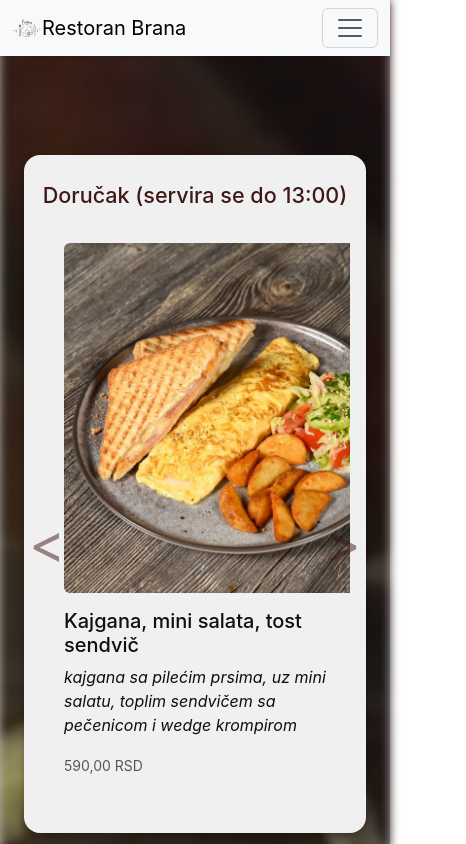
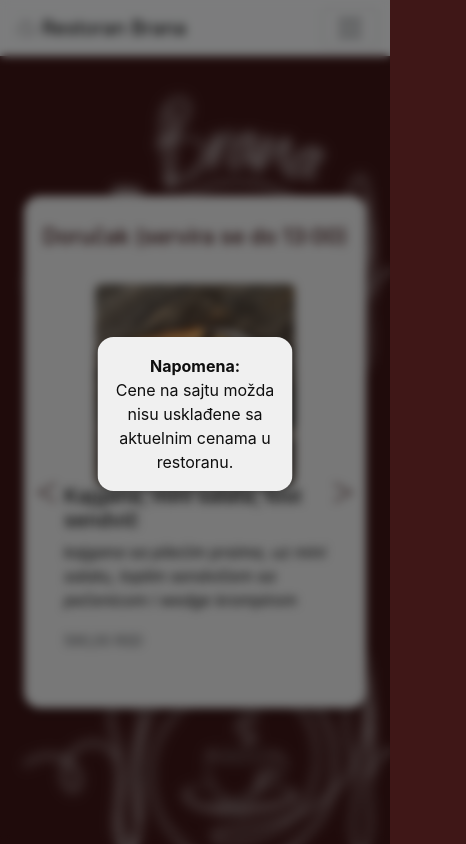
Before and after one commit to crni99/restoran-brana, a React (Create React App) app: page /menu in a window 390 px wide. Shown: the top 844 px of the page, 466 px wide, since content can reach past the window. Built offline with nearby package versions, Linux system fonts and the light colour scheme.

Commit message:
new image background, more responsivness added

```diff
--- a/src/components/common/MenuSection2.jsx
+++ b/src/components/common/MenuSection2.jsx
@@ -1,7 +1,9 @@
 import React from 'react';
 
 const MenuSection2 = ({ title, items, sectionId }) => {
+
     return (
+        <div className='min-vh-90 d-flex justify-content-center align-items-center' data-aos='fade-up' data-aos-duration="2000">
             <div className="row-wrapper w-100">
                 <span>
                     <p className="fs-4 menu-title text-center">{title}</p>
@@ -52,6 +54,7 @@ const MenuSection2 = ({ title, items, sectionId }) => {
                     </button>
                 </div>
             </div>
+        </div >
     );
 };
 
--- a/src/index.css
+++ b/src/index.css
@@ -4,6 +4,41 @@
   --bs-primary: #950606 !important;
   --dark-red: #3F1717;
   --orange: #fb4405;
+}
+
+.custom-button {
+  color: var(--white);
+  background-color: var(--dark-red);
+}
+
+.custom-button:hover {
+  color: var(--dark-red);
+  background-color: var(--white);
+}
+
+.alert-overlay {
+  position: fixed;
+  top: 0;
+  left: 0;
+  width: 100%;
+  height: 100%;
+  background-color: rgba(0, 0, 0, 0.5);
+  backdrop-filter: blur(5px);
+  z-index: 1040;
+}
+
+.alert-center {
+  position: fixed;
+  top: 50%;
+  left: 50%;
+  transform: translate(-50%, -50%);
+  z-index: 1050;
+}
+
+.alert {
+  padding: 1rem;
+  font-size: 1rem;
+  text-align: center;
 }
 
 body {
@@ -14,7 +49,25 @@ body {
   -webkit-font-smoothing: antialiased;
   -moz-osx-font-smoothing: grayscale;
   position: relative;
+  background-color: var(--dark-red);
 }
+
+/*
+body::before {
+  content: "";
+  position: absolute;
+  top: 0;
+  left: 0;
+  width: 100%;
+  height: 100%;
+  background-image: url('../public/logo192.avif');
+  background-size: cover;
+  background-position: center;
+  background-repeat: repeat;
+  filter: blur(5px);
+  z-index: -1;
+}
+  */
 
 body::before {
   content: "";
@@ -23,10 +76,10 @@ body::before {
   left: 0;
   width: 100%;
   height: 100%;
-  background-image: url('../public/assets/images/slikaUnutra.jpg');
-  background-size: cover;
-  background-position: center;
+  background-image: url('../public/assets/images/logo2.png');
+  background-size: 480px 480px;
   background-repeat: repeat;
+  background-position: top left;
   filter: blur(5px);
   z-index: -1;
 }
@@ -38,7 +91,7 @@ body::after {
   left: 0;
   width: 100%;
   height: 100%;
-  background-color: rgba(0, 0, 0, 0.3);
+  /* background-color: rgba(63, 23, 23, 1); */
   z-index: -1;
 }
 
@@ -238,7 +291,7 @@ footer a:active {
 }
 
 .contact-image {
-  max-width: 50%;
+  max-width: 75%;
   object-fit: cover;
 }
 
@@ -253,33 +306,21 @@ footer a:active {
 
 .carousel-control-next-icon:after {
   content: '>';
-  font-size: 55px;
+  font-size: 4rem !important;
   color: var(--dark-red);
 }
 
 .carousel-control-prev-icon:after {
   content: '<';
-  font-size: 55px;
+  font-size: 4rem !important;
   color: var(--dark-red);
 }
 
-.carousel-control-prev {
-  margin-left: -2rem !important;
-}
-
-.carousel-control-next {
-  margin-right: -2rem !important;
-}
-
-/* Extra Small (Mobile) */
-@media (max-width: 575.98px) {
+@media (max-width: 400px) {
   .menu-image {
-    max-height: 350px !important;
+    max-height: 200px !important;
   }
 
-  .menu-text {
-    margin-top: 1rem !important;
-  }
   .carousel-control-prev {
     margin-left: -1rem !important;
   }
@@ -287,8 +328,68 @@ footer a:active {
   .carousel-control-next {
     margin-right: -1rem !important;
   }
+
+  .carousel-control-next-icon:after {
+    font-size: 2.5rem !important;
+  }
+
+  .carousel-control-prev-icon:after {
+    font-size: 2.5rem !important;
+  }
+
+  .contact-map {
+    height: 400px;
+    margin-top: 1rem;
+  }
+
+  .contact-image {
+    margin: 0 auto;
+    margin-top: 1rem;
+    margin-bottom: 1rem;
+    max-width: 100%;
+  }
+}
+
+/* Extra Small (Mobile) */
+@media (min-width: 400px) and (max-width: 575.98px) {
+  .menu-image {
+    max-height: 280px !important;
+  }
+
+  .menu-text {
+    margin-top: 1rem !important;
+  }
+
+  .carousel-control-prev {
+    margin-left: -1rem !important;
+  }
+
+  .carousel-control-next {
+    margin-right: -1rem !important;
+  }
+
   .min-vh-90 {
     min-height: 100dvh;
+  }
+
+  .carousel-control-next-icon:after {
+    font-size: 3rem !important;
+  }
+
+  .carousel-control-prev-icon:after {
+    font-size: 3rem !important;
+  }
+
+  .contact-map {
+    height: 450px;
+    margin-top: 1rem;
+  }
+
+  .contact-image {
+    margin: 0 auto;
+    margin-top: 1rem;
+    margin-bottom: 1rem;
+    max-width: 100%;
   }
 }
 
@@ -301,8 +402,36 @@ footer a:active {
   .menu-text {
     margin-top: 2rem !important;
   }
+
   .carousel {
     margin-bottom: 0rem !important;
+  }
+
+  .carousel-control-prev {
+    margin-left: -2rem !important;
+  }
+
+  .carousel-control-next {
+    margin-right: -2rem !important;
+  }
+
+  .carousel-control-next-icon:after {
+    font-size: 3.5rem !important;
+  }
+
+  .carousel-control-prev-icon:after {
+    font-size: 3.5rem !important;
+  }
+
+  .contact-map {
+    margin-top: 1rem;
+  }
+
+  .contact-image {
+    margin: 0 auto;
+    margin-top: 1rem;
+    margin-bottom: 1rem;
+    max-width: 100%;
   }
 }
 
@@ -314,6 +443,14 @@ footer a:active {
 
   .carousel-control-next {
     margin-right: -2.5rem !important;
+  }
+
+  .carousel-control-next-icon:after {
+    font-size: 3.5rem !important;
+  }
+
+  .carousel-control-prev-icon:after {
+    font-size: 3.5rem !important;
   }
 
   .menu-image {
@@ -330,10 +467,26 @@ footer a:active {
   .carousel-control-next {
     margin-right: -3rem !important;
   }
+
+  .carousel-control-next-icon:after {
+    font-size: 3.5rem !important;
+  }
+
+  .carousel-control-prev-icon:after {
+    font-size: 3.5rem !important;
+  }
 }
 
 /* Extra Large Screens (≥1200px) */
-@media (min-width: 1200px) and (max-width: 1399.98px) {}
+@media (min-width: 1200px) and (max-width: 1399.98px) {
+  .carousel-control-prev {
+    margin-left: -3rem !important;
+  }
+
+  .carousel-control-next {
+    margin-right: -3rem !important;
+  }
+}
 
 /* Extra Extra Large Screens (≥1400px) */
 @media (min-width: 1400px) {}
--- a/src/pages/Contact.jsx
+++ b/src/pages/Contact.jsx
@@ -7,7 +7,7 @@ export default function ContactPage() {
 
     return (
         <>
-            <div className="container d-flex justify-content-center align-items-center container-full-view" data-aos="fade-left" data-aos-duration="2000">
+            <div className="container d-flex justify-content-center align-items-center min-vh-90" data-aos="fade-left" data-aos-duration="2000">
                 <div className="row w-100 row-wrapper">
                     <div className="col-12 col-md-4">
                         <h3 className="text-uppercase fw-bold mb-4">Adresa i radno vreme</h3>
@@ -24,7 +24,8 @@ export default function ContactPage() {
                         <iframe
                             src="https://www.google.com/maps/embed?pb=!1m18!1m12!1m3!1d3400.8784362575907!2d20.223514395464324!3d44.211463708586045!2m3!1f0!2f0!3f0!3m2!1i1024!2i768!4f13.1!3m3!1m2!1s0x4759e33490edc5e7%3A0x3b442e916ab64d37!2sKafe%20Restoran%20Brana!5e0!3m2!1ssr!2srs!4v1742051253397!5m2!1ssr!2srs"
                             width="100%"
-                            height="350"
+                            height="500"
+                            className='contact-map'
                             style={{ border: 0 }}
                             allowFullScreen=""
                             loading="lazy"
@@ -35,7 +36,7 @@ export default function ContactPage() {
                 </div>
             </div>
 
-            <div className="container d-flex justify-content-center align-items-center container-full-view" data-aos="fade-right" data-aos-duration="2000">
+            <div className="container d-flex justify-content-center align-items-center container-full-view min-vh-90" data-aos="fade-right" data-aos-duration="2000">
                 <div className="row w-100 row-wrapper">
                     <div className="col-12 col-md-4">
                         <h3 className='text-uppercase fw-bold mb-4'>Informacije i rezervacije</h3>
--- a/src/pages/Menu.jsx
+++ b/src/pages/Menu.jsx
@@ -1,65 +1,53 @@
 import React, { useState, useEffect } from 'react';
 import menuItems from '../data/menuItems.json';
-import MenuSection from '../components/common/MenuSection';
 import MenuSection2 from '../components/common/MenuSection2';
 
 const MenuPage = () => {
     const [breakfastItems, setBreakfastItems] = useState([]);
+    const [showAlert, setShowAlert] = useState(true);
 
     useEffect(() => {
         setBreakfastItems(menuItems.breakfast);
+
+        const timer = setTimeout(() => {
+            setShowAlert(false);
+        }, 6000);
+
+        return () => clearTimeout(timer);
     }, []);
 
     return (
         <div className="container-fluid">
 
-            {/* Novi izgled */}
-            <div className='min-vh-90 d-flex justify-content-center align-items-center' data-aos="fade-left" data-aos-duration="2000">
+            {showAlert && (
+                <>
+                    <div className="alert-overlay"></div>
+                    <div className="alert-center">
+                        <div className="alert row-wrapper" data-aos='zoom-in' data-aos-duration="1000">
+                            <strong>Napomena:<br></br></strong> Cene na sajtu možda nisu usklađene sa aktuelnim cenama u restoranu.
+                        </div>
+                    </div>
+                </>
+            )}
+
             <MenuSection2
                 title="Doručak (servira se do 13:00)"
                 items={breakfastItems}
                 sectionId="Breakfast1"
             />
-            </div>
-            <div className='min-vh-90 mt-5' data-aos="fade-right" data-aos-duration="2000">
+
             <MenuSection2
                 title="Doručak (servira se do 13:00)"
                 items={breakfastItems}
                 sectionId="Breakfast2"
             />
-            </div>
-            <div className='min-vh-90' data-aos="fade-left" data-aos-duration="2000">
+
             <MenuSection2
                 title="Doručak (servira se do 13:00)"
                 items={breakfastItems}
                 sectionId="Breakfast3"
             />
         </div>
-
-            {/* Stari izgled */}
-            <div className='d-flex justify-content-center align-items-center container-full-view w-100 mb-5' data-aos="fade-left" data-aos-duration="2000">
-                <MenuSection
-                    title="Doručak (servira se do 13:00)"
-                    items={breakfastItems}
-                    sectionId="Breakfast"
-                />
-            </div>
-            <div className='d-flex justify-content-center align-items-center container-full-view w-100 mb-5' data-aos="fade-left" data-aos-duration="2000">
-                <MenuSection
-                    title="Doručak (servira se do 13:00)"
-                    items={breakfastItems}
-                    sectionId="Breakfast"
-                />
-            </div>
-            <div className='d-flex justify-content-center align-items-center container-full-view w-100 mb-5' data-aos="fade-left" data-aos-duration="2000">
-                <MenuSection
-                    title="Doručak (servira se do 13:00)"
-                    items={breakfastItems}
-                    sectionId="Breakfast"
-                />
-            </div>
-
-        </div>
     );
 };
 
```
Also changed, not shown: public/assets/images/logo2.png (added). Lines whose indentation alone changed are shown as unchanged.
